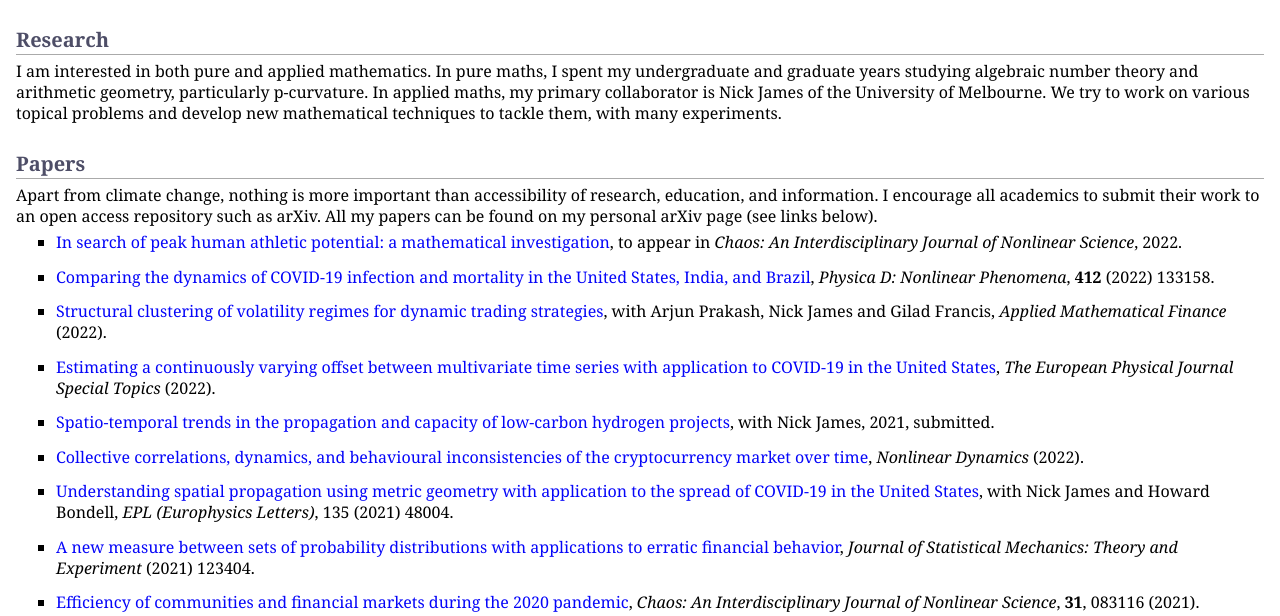
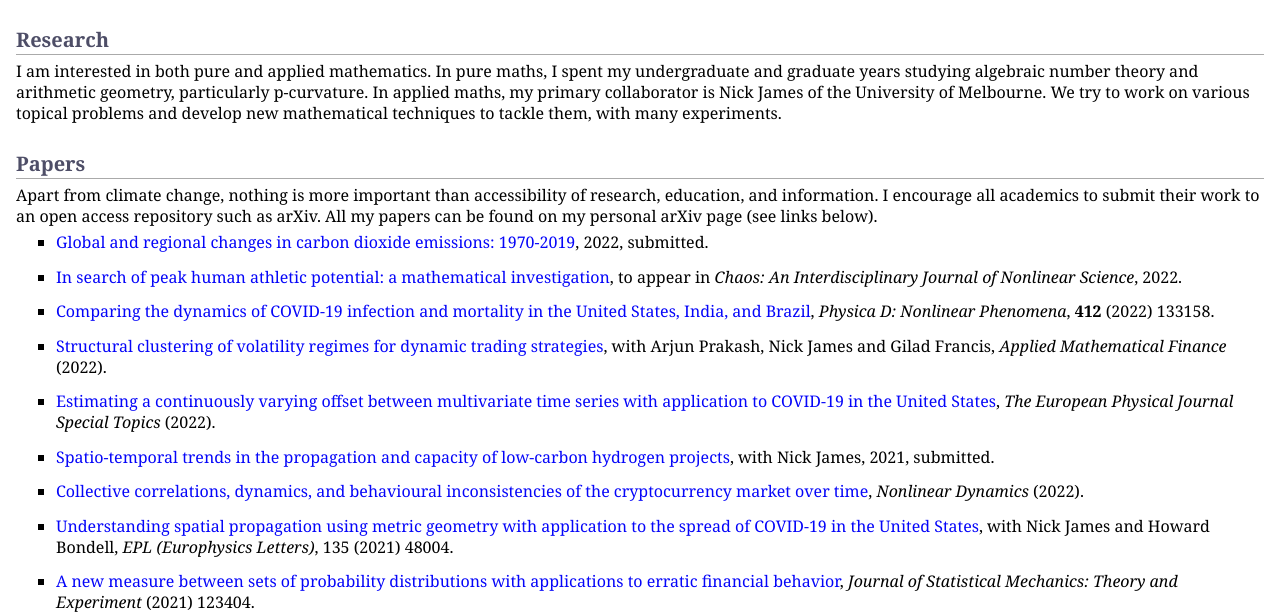
Before and after one commit to MaxMenzies/maxmenzies.com, a Jekyll site: the page index.html, which Jekyll copies as it is, in a window 1280 px wide and 900 px high, cut to the strip 284-900 px from the top of the window. Built offline with Jekyll 4.4.1, drawn with Linux system fonts in a browser that asks for light colours.

Commit message:
Create index.html

```diff
--- a/index.html
+++ b/index.html
@@ -39,6 +39,10 @@
 <p>I am interested in both pure and applied mathematics. In pure maths, I spent my undergraduate and graduate years studying algebraic number theory and arithmetic geometry, particularly p-curvature. In applied maths, my primary collaborator is Nick James of the University of Melbourne. We try to work on various topical problems and develop new mathematical techniques to tackle them, with many experiments.</p>
 <h2>Papers</h2>
 <p>Apart from climate change, nothing is more important than accessibility of research, education, and information. I encourage all academics to submit their work to an open access repository such as arXiv. All my papers can be found on my personal arXiv page (see links below). </p>
+<ul>
+<li><p><a href="https://arxiv.org/abs/2201.13075">Global and regional changes in carbon dioxide emissions: 1970-2019</a>, 2022, submitted.</p>
+</li>
+</ul>
 <ul>
 <li><p><a href="https://arxiv.org/abs/2109.13517">In search of peak human athletic potential: a mathematical investigation</a>, to appear in <i>Chaos: An Interdisciplinary Journal of Nonlinear Science</i>, 2022.</p>
 </li>
```
